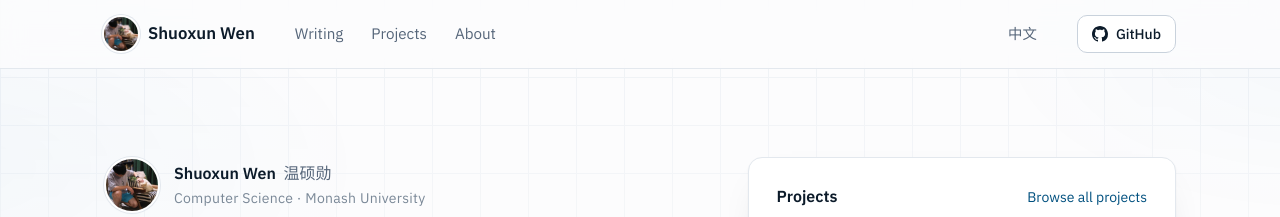
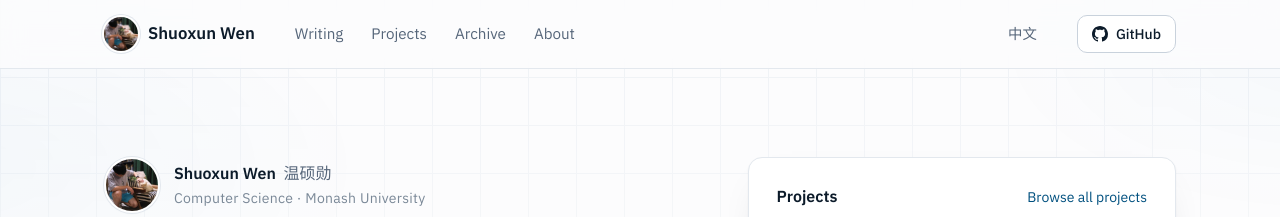
Before and after one commit to Waldo0926/waldo0926.github.io, a Jekyll site: the page built from index.html, in a window 1280 px wide. Shown: the top 217 px of the page. Built offline with Jekyll 4.4.1, drawn with Linux system fonts in a browser that asks for light colours.

Commit message:
feat(blog): add project archive to site navigation

```diff
--- a/_layouts/default.html
+++ b/_layouts/default.html
@@ -37,6 +37,7 @@
       <nav class="nav" aria-label="Main">
         <a href="{{ t.home | append: '#writing' | relative_url }}">{{ t.nav_writing }}</a>
         <a href="{{ t.home | append: '#projects' | relative_url }}">{{ t.nav_projects }}</a>
+        <a href="{% if lang == 'zh-Hans' %}{{ '/zh/projects/' | relative_url }}{% else %}{{ '/projects/' | relative_url }}{% endif %}">{{ t.nav_archive }}</a>
         <a href="{{ t.about | relative_url }}">{{ t.nav_about }}</a>
       </nav>
       {%- if alt_url %}
```
